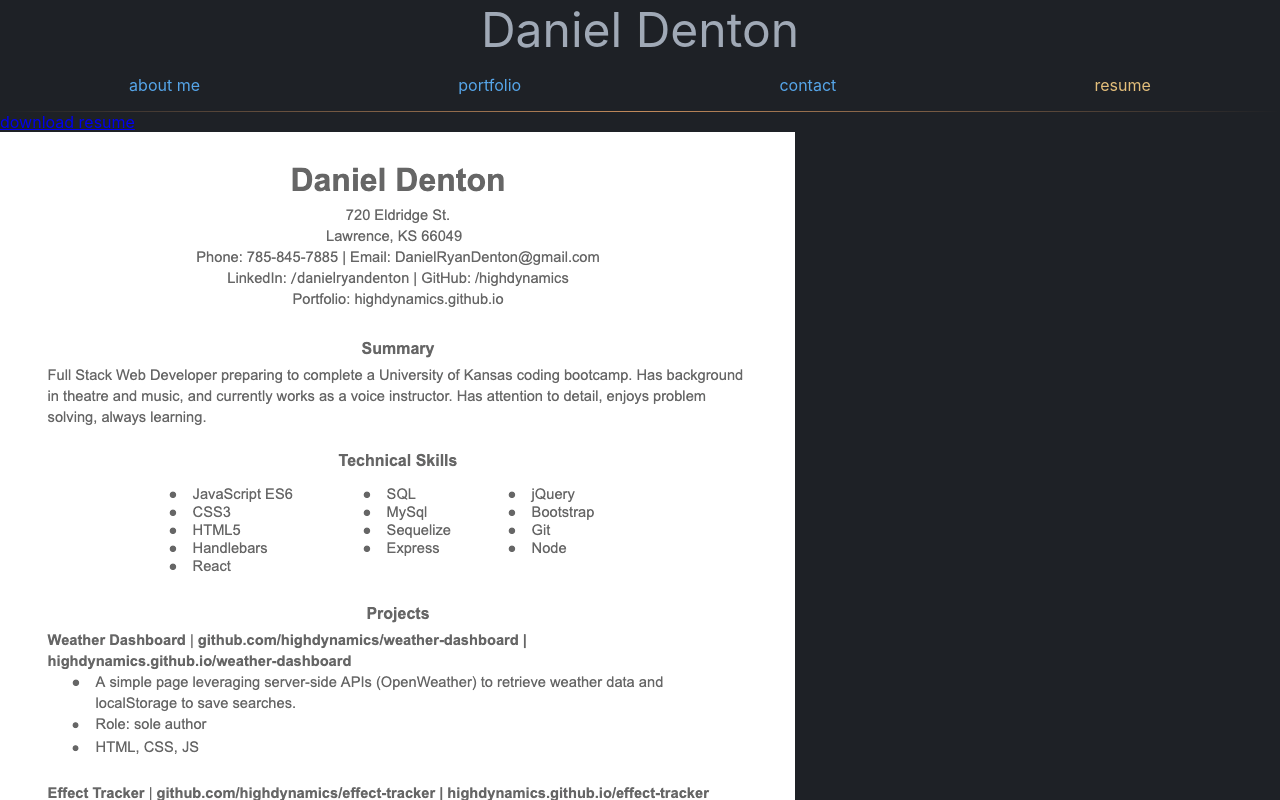
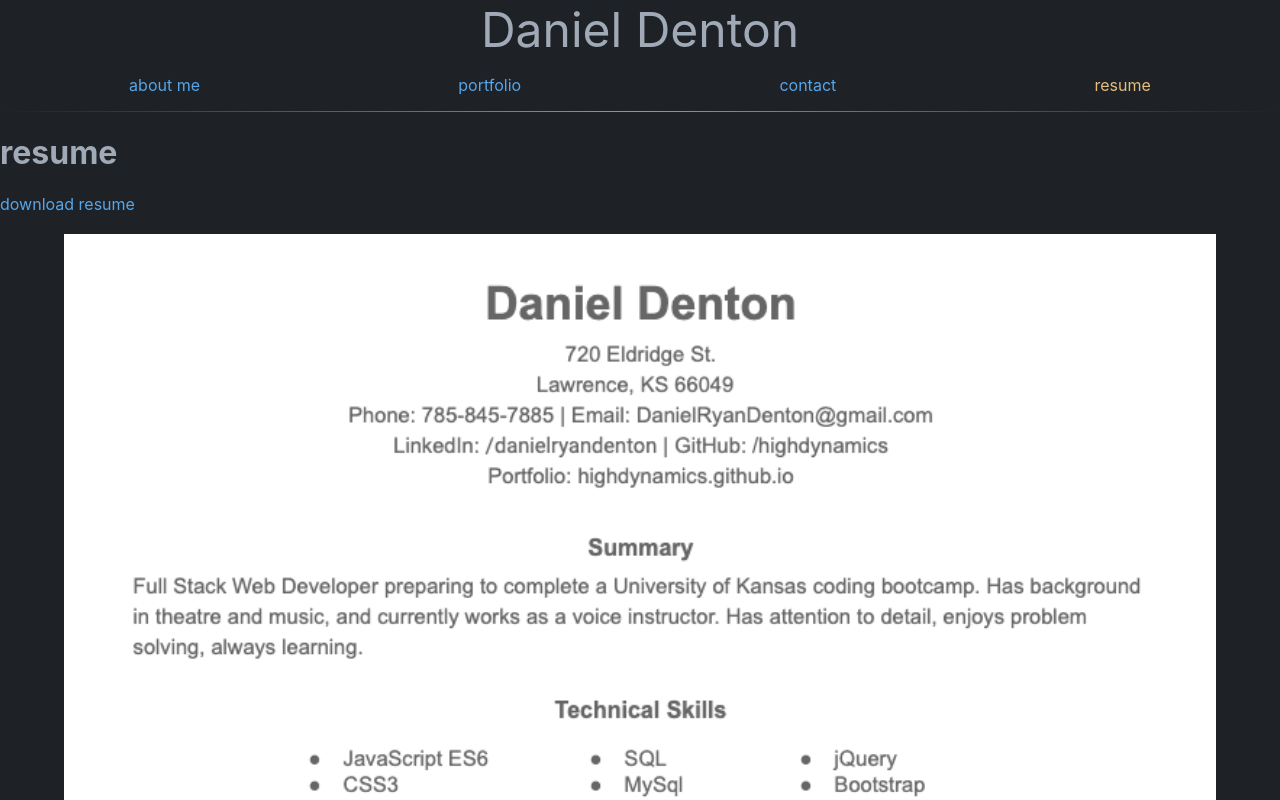
Before and after one commit to HighDynamics/HighDynamics.github.io, a React (Create React App) app: page / in a window 1280 px wide. Both pictures are taken after a click on the item "resume". Shown: the top 800 px of the page. Built offline with nearby package versions, Linux system fonts and the light colour scheme.

Commit message:
style Resume

```diff
--- a/src/App.css
+++ b/src/App.css
@@ -33,6 +33,11 @@ hr {
 
 .under-development {
   color: var(--red);
+}
+
+a {
+  color: var(--blue);
+  text-decoration: none;
 }
 
 /* NAV */
@@ -182,7 +187,6 @@ p {
 .project-links > a {
   text-decoration: none;
   font-size: 2.5rem;
-  color: var(--blue);
 }
 
 .project-details > span {
@@ -208,7 +212,6 @@ p {
 }
 
 .repo-link {
-  color: var(--blue);
   font-size: 1.5rem;
 }
 
@@ -244,9 +247,16 @@ button {
   border: none;
 }
 
+/* RESUME */
+.resume-container > img {
+  width: 90%;
+  margin: 20px 0 0 5%;
+}
+
 /* FOOTER */
 footer {
   margin-top: 20px;
+  padding-bottom: 20px;
 }
 
 #footer-contact {
@@ -256,6 +266,5 @@ footer {
 }
 
 #footer-contact > a {
-  color: var(--blue);
   font-size: 2rem;
 }
--- a/src/App.js
+++ b/src/App.js
@@ -19,7 +19,7 @@ function App() {
         <hr />
         <div id="footer-contact">
           <a href="mailto:highdynamics@gmail.com">
-            <i class="fas fa-envelope"></i>
+            <i className="fas fa-envelope"></i>
           </a>
           <a
             href="https://github.com/highdynamics"
@@ -33,7 +33,7 @@ function App() {
             target="_blank"
             rel="noreferrer"
           >
-            <i class="fab fa-linkedin"></i>
+            <i className="fab fa-linkedin"></i>
           </a>
         </div>
       </footer>
--- a/src/components/Resume.js
+++ b/src/components/Resume.js
@@ -6,6 +6,7 @@ const resumeLink =
 const Resume = () => {
   return (
     <>
+      <h1>resume</h1>
       <a href={resumeLink} target="_blank" rel="noreferrer">
         download resume
       </a>
```
